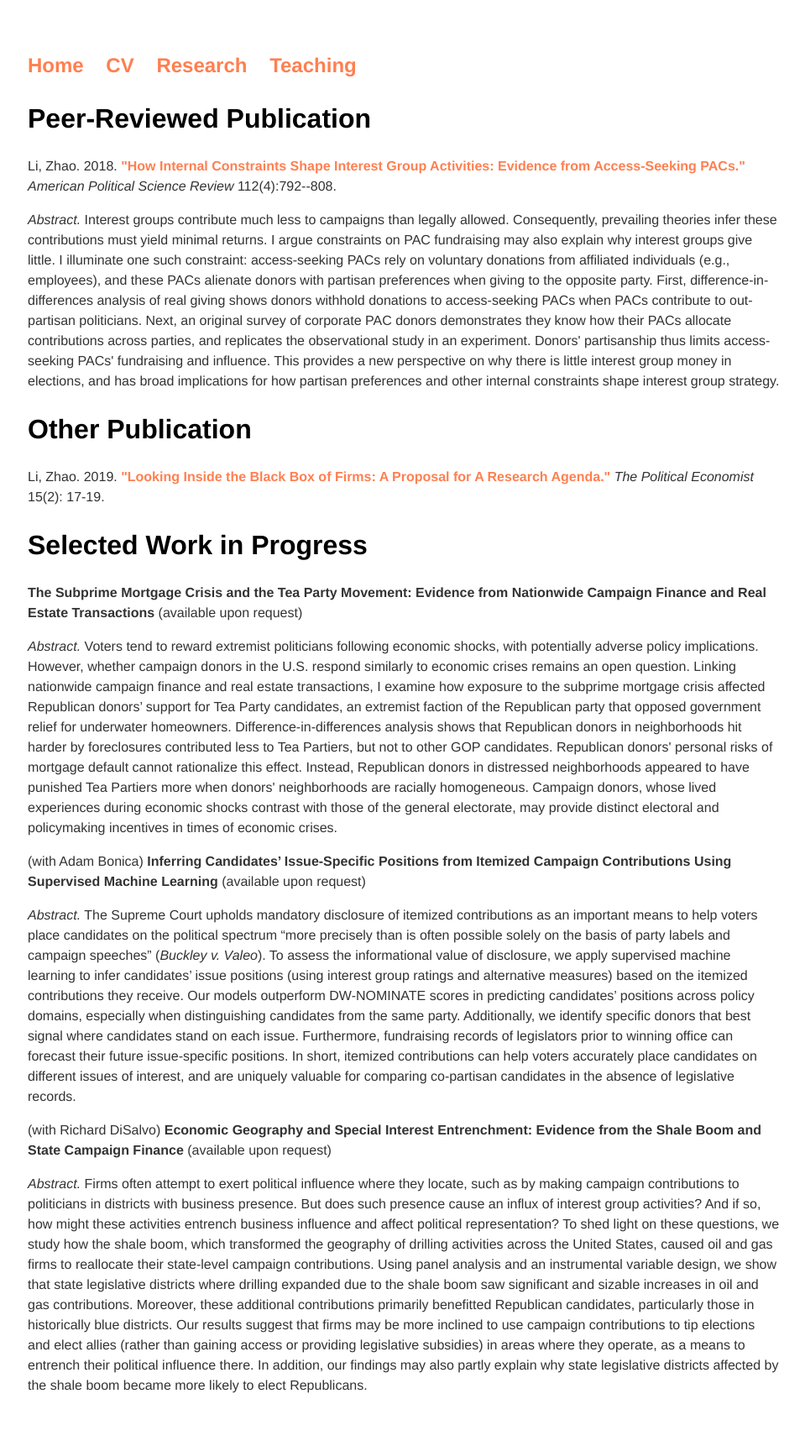
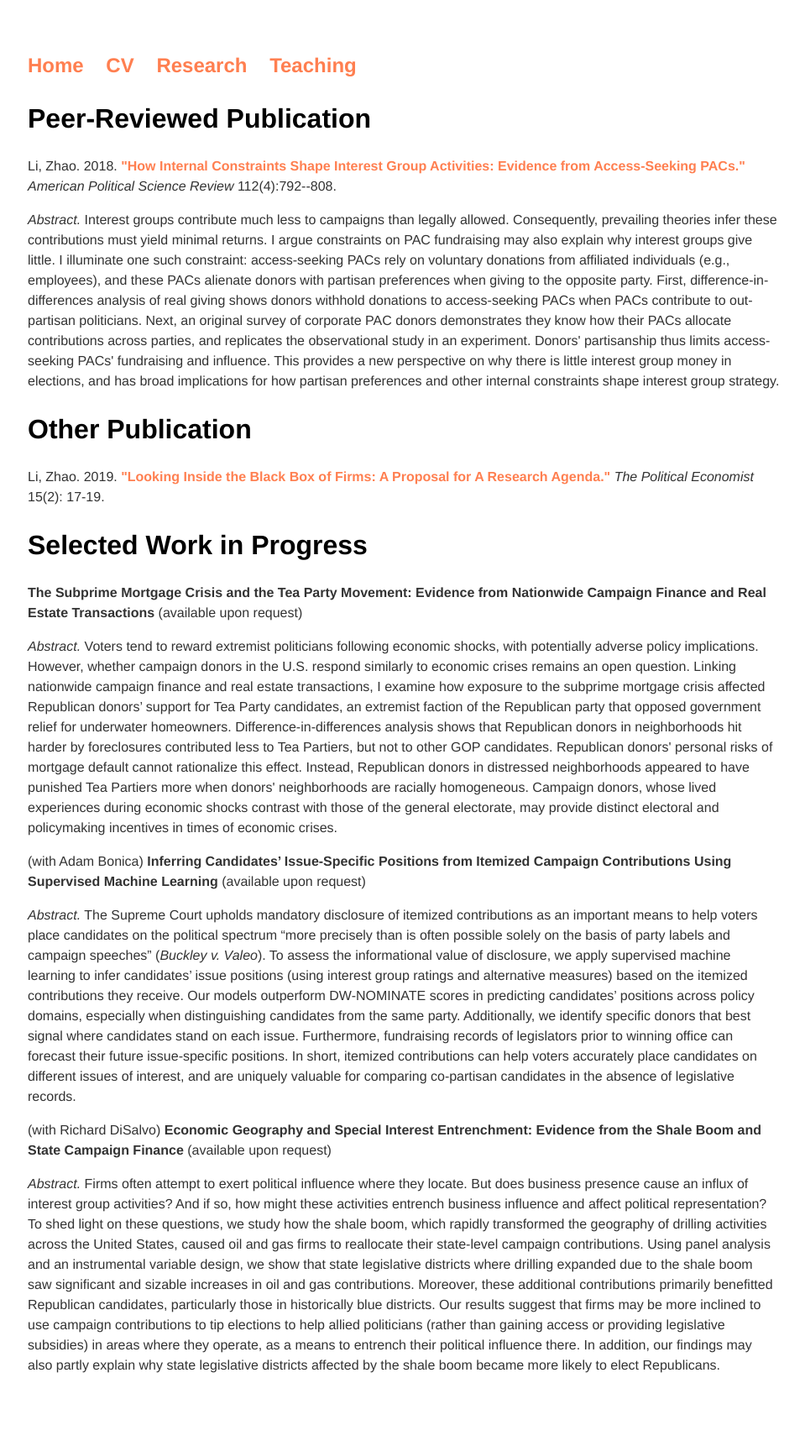
Before and after one commit to zhaoliresearch/zhaoliresearch.github.io, a Jekyll site: the page built from research/index.html, in a window 1280 px wide. Shown: the whole page at 84% size, without its empty margins (159-1118 px from the left). Built offline with Jekyll 4.4.1, drawn with Linux system fonts in a browser that asks for light colours; after the commit the page ends 1698 px from its top, so only the background shows below that.

Commit message:
Update index.html

```diff
--- a/research/index.html
+++ b/research/index.html
@@ -14,5 +14,5 @@ title: Zhao Li, Ph.D.
 <p>(with Adam Bonica) <b>Inferring Candidates’ Issue-Specific Positions from Itemized Campaign Contributions Using Supervised Machine Learning</b> (available upon request)</p>
 <p><i>Abstract.</i> The Supreme Court upholds mandatory disclosure of itemized contributions as an important means to help voters place candidates on the political spectrum “more precisely than is often possible solely on the basis of party labels and campaign speeches” (<i>Buckley v. Valeo</i>). To assess the informational value of disclosure, we apply supervised machine learning to infer candidates’ issue positions (using interest group ratings and alternative measures) based on the itemized contributions they receive. Our models outperform DW-NOMINATE scores in predicting candidates’ positions across policy domains, especially when distinguishing candidates from the same party. Additionally, we identify specific donors that best signal where candidates stand on each issue. Furthermore, fundraising records of legislators prior to winning office can forecast their future issue-specific positions. In short, itemized contributions can help voters accurately place candidates on different issues of interest, and are uniquely valuable for comparing co-partisan candidates in the absence of legislative records.</p>
 <p>(with Richard DiSalvo) <b>Economic Geography and Special Interest Entrenchment: Evidence from the Shale Boom and State Campaign Finance</b> (available upon request)</p>
-<p><i>Abstract.</i> Firms often attempt to exert political influence where they locate, such as by making campaign contributions to politicians in districts with business presence. But does such presence cause an influx of interest group activities? And if so, how might these activities entrench business influence and affect political representation? To shed light on these questions, we study how the shale boom, which transformed the geography of drilling activities across the United States, caused oil and gas firms to reallocate their state-level campaign contributions. Using panel analysis and an instrumental variable design, we show that state legislative districts where drilling expanded due to the shale boom saw significant and sizable increases in oil and gas contributions. Moreover, these additional contributions primarily benefitted Republican candidates, particularly those in historically blue districts. Our results suggest that firms may be more inclined to use campaign contributions to tip elections and elect allies (rather than gaining access or providing legislative subsidies) in areas where they operate, as a means to entrench their political influence there. In addition, our findings may also partly explain why state legislative districts affected by the shale boom became more likely to elect Republicans.</p>
+<p><i>Abstract.</i> Firms often attempt to exert political influence where they locate. But does business presence cause an influx of interest group activities? And if so, how might these activities entrench business influence and affect political representation? To shed light on these questions, we study how the shale boom, which rapidly transformed the geography of drilling activities across the United States, caused oil and gas firms to reallocate their state-level campaign contributions. Using panel analysis and an instrumental variable design, we show that state legislative districts where drilling expanded due to the shale boom saw significant and sizable increases in oil and gas contributions. Moreover, these additional contributions primarily benefitted Republican candidates, particularly those in historically blue districts. Our results suggest that firms may be more inclined to use campaign contributions to tip elections to help allied politicians (rather than gaining access or providing legislative subsidies) in areas where they operate, as a means to entrench their political influence there. In addition, our findings may also partly explain why state legislative districts affected by the shale boom became more likely to elect Republicans.</p>
 </div><!-- /.blurb -->
```
